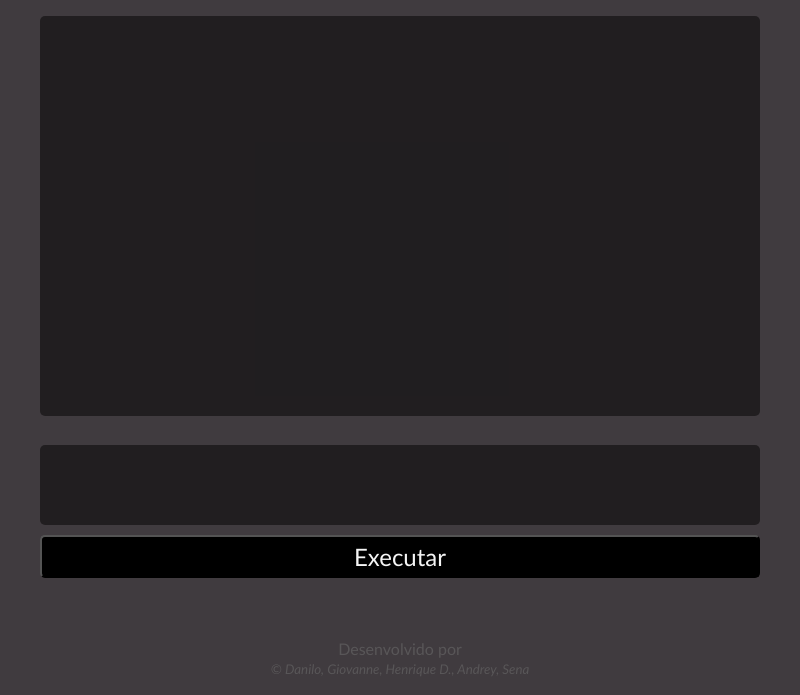
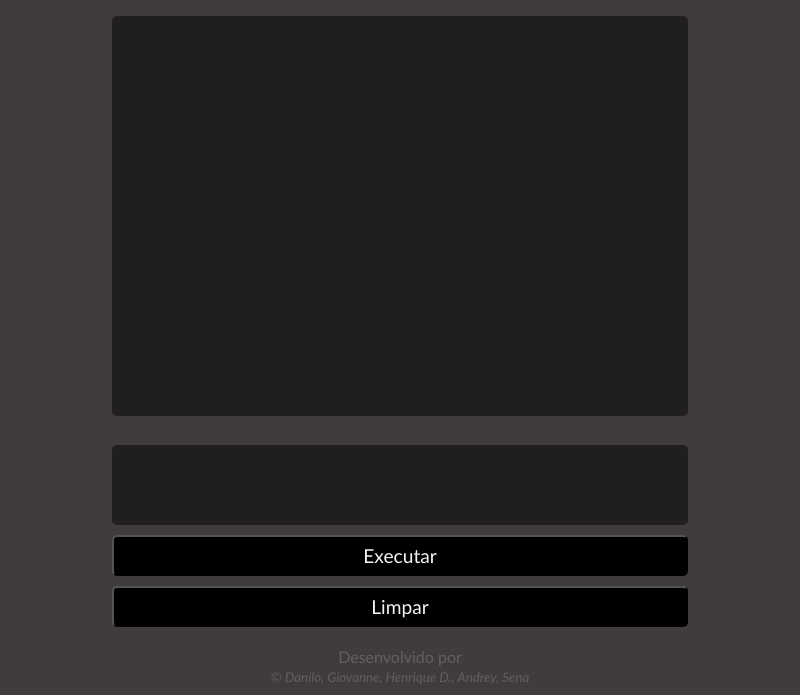
Before and after one commit to Danilo-Vicentin-Silva/meu-app-electron, an Electron app: page src/index.html in a window 800 px wide. Shown: the part 113-808 px from the top of the page. Drawn offline with Linux system fonts and the light colour scheme; no server answers.

Commit message:
Desktop Version (v1.0.2)

```diff
--- a/src/index.html
+++ b/src/index.html
@@ -5,6 +5,24 @@
     <meta name="viewport" content="width=device-width, initial-scale=1.0" />
     <title>Compilador Online</title>
     <link rel="stylesheet" href="styles/index.css" />
+    <link
+      rel="apple-touch-icon"
+      sizes="180x180"
+      href="/public/favicon_io/apple-touch-icon.png"
+    />
+    <link
+      rel="icon"
+      type="image/png"
+      sizes="32x32"
+      href="/public/favicon_io/favicon-32x32.png"
+    />
+    <link
+      rel="icon"
+      type="image/png"
+      sizes="16x16"
+      href="/public/favicon_io/favicon-16x16.png"
+    />
+    <link rel="manifest" href="/public/favicon_io/site.webmanifest" />
   </head>
   <body>
     <header>
@@ -23,7 +41,17 @@
       <textarea spellcheck="false" id="code" rows="10" cols="50"></textarea>
       <br />
       <pre id="output"></pre>
-      <button id="compile-button" onclick="compileCode()">Executar</button>
+      <button class="black-button" id="compile-button" onclick="compileCode()">
+        Executar
+      </button>
+      <button
+        class="black-button"
+        id="clear-button"
+        type="reset"
+        onclick="clearCode()"
+      >
+        Limpar
+      </button>
     </main>
 
     <footer>
@@ -34,6 +62,6 @@
     </footer>
 
     <script src="renderer.js"></script>
-    <script src="textarea.js"></script>
+    <script src="src/index.js"></script>
   </body>
 </html>
--- /dev/null
+++ b/src/src/index.js
@@ -0,0 +1,4 @@
+const code = document.querySelector("#code");
+function clearCode() {
+    code.value = "";
+}
--- a/src/styles/index.css
+++ b/src/styles/index.css
@@ -74,31 +74,27 @@ main #output {
   word-wrap: break-word;
 }
 
-main #compile-button {
-    color: whitesmoke;
+.black-button {
+  color: whitesmoke;
   display: block;
   width: 90%;
-  padding: 5px;
+  padding: 7px;
   margin: 10px auto;
   border-radius: 5px;
-  font-size: 1.5em;
+  font-size: 1.2em;
   text-align: center;
   resize: none;
   overflow: auto;
-  white-space: pre-wrap;
-  word-wrap: break-word;
   background-color: black;
   transition: all 0.3s ease-in-out;
 }
 
-main #compile-button:hover {
+.black-button:hover {
   background-color: rgba(0, 0, 0, 0.384);
   box-shadow: 0 0 10px rgba(0, 0, 0, 0.5);
 }
 
 footer {
-  position: fixed;
-  bottom: 0;
   width: 100%;
   text-align: center;
   padding: 10px;
@@ -106,5 +102,13 @@ footer {
 
 footer p {
   text-align: center;
-  color: #6b6b6b91;
+  color: #6b6b6bc4;
 }
+
+@media screen and (min-width: 768px) {
+  body {
+    width: 80vw;
+    margin: auto;
+    text-align: center;
+  }
+}
```
Also changed, not shown: forge.config.js (+9 -8 lines), public/favicon_io/android-chrome-192x192.png (added), public/favicon_io/android-chrome-512x512.png (added), public/favicon_io/apple-touch-icon.png (added), public/favicon_io/favicon-16x16.png (added), public/favicon_io/favicon-32x32.png (added), public/favicon_io/favicon.ico (added), public/favicon_io/site.webmanifest (added), public/icon.ico (added).
